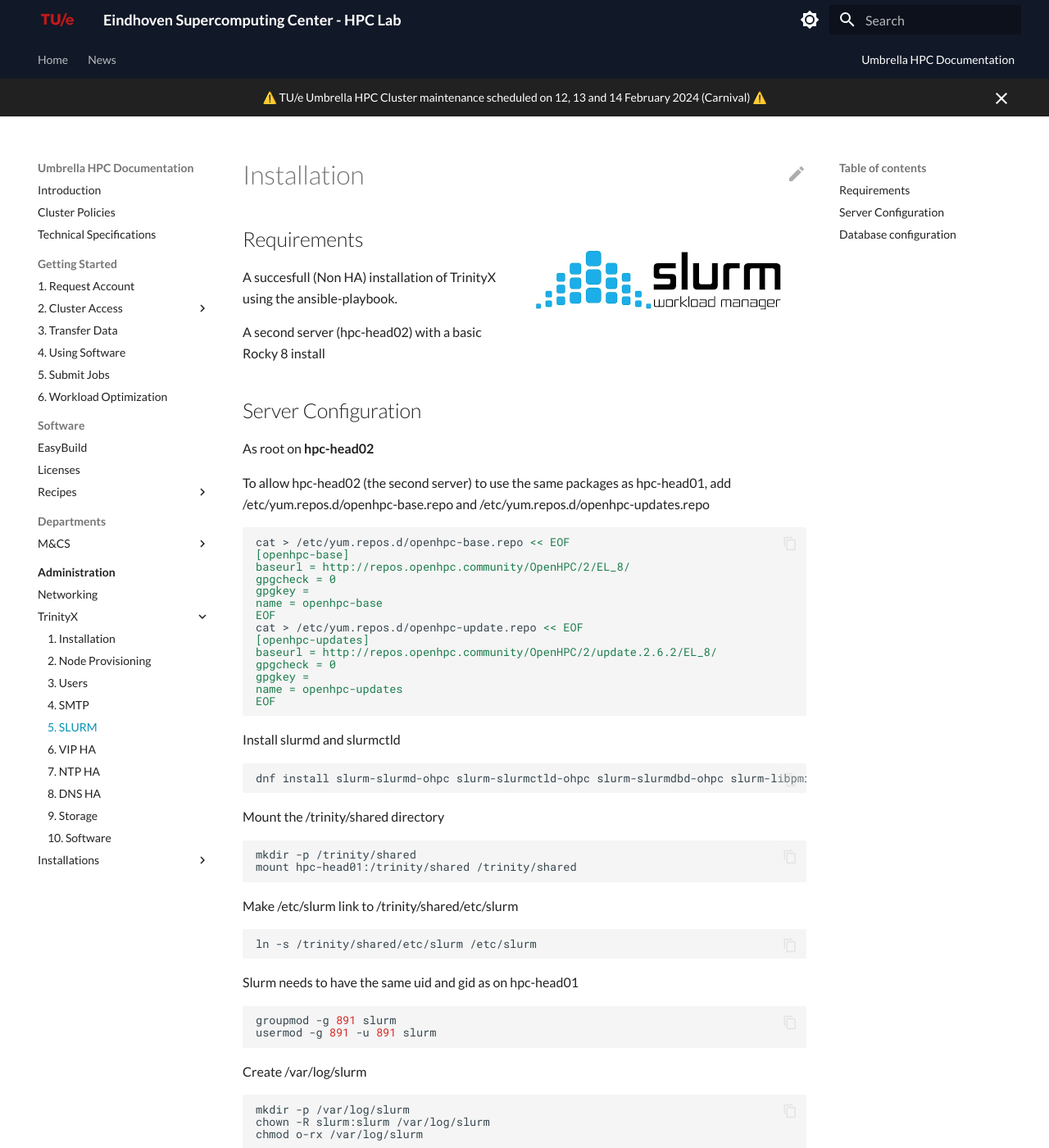
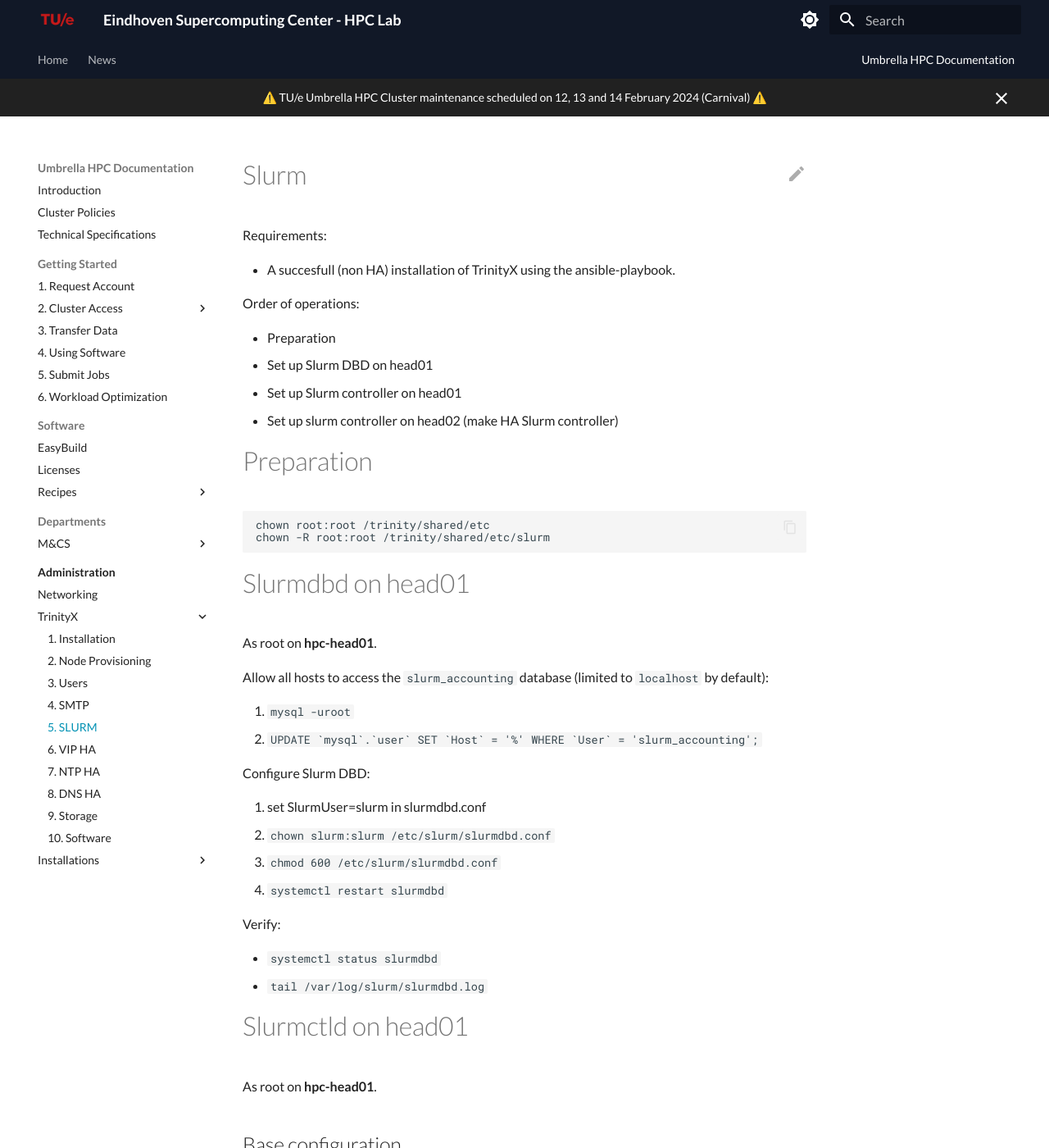
Before and after one commit to gferhpc/supercomputing.tue.nl, an MkDocs documentation site: the page built from pages/documentation/administration/trinityx/slurm.md, in a window 1280 px wide and 1400 px high. Shown: the whole window at 82% size. Built offline with MkDocs 1.6.1 and Material for MkDocs 9.7.7, drawn with Linux system fonts in a browser that asks for light colours; some of the changed text lies outside the part shown.

Commit message:
trix: slurm: add slurm DBD installation instructions

````diff
--- a/pages/documentation/administration/trinityx/slurm.md
+++ b/pages/documentation/administration/trinityx/slurm.md
@@ -1,16 +1,74 @@
-# Installation
+# Slurm
 
-![SLURM Logo](slurm.png){ align=right heigth="100" }
+Requirements:
+
+* A succesfull (non HA) installation of TrinityX using the ansible-playbook.
+
+Order of operations:
+
+* Preparation
+* Set up Slurm DBD on head01
+* Set up Slurm controller on head01
+* Set up slurm controller on head02 (make HA Slurm controller)
+
+# Preparation
+
+```shell
+chown root:root /trinity/shared/etc
+chown -R root:root /trinity/shared/etc/slurm
+```
+
+# Slurmdbd on head01
+
+As root on **hpc-head01**.
+
+Allow all hosts to access the `slurm_accounting` database (limited to `localhost` by default):
+
+1. `mysql -uroot`
+2. ```UPDATE `mysql`.`user` SET `Host` = '%' WHERE `User` = 'slurm_accounting';```
+
+Configure Slurm DBD:
+
+1. set SlurmUser=slurm in slurmdbd.conf
+2. `chown slurm:slurm /etc/slurm/slurmdbd.conf`
+3. `chmod 600 /etc/slurm/slurmdbd.conf`
+4. `systemctl restart slurmdbd`
+
+Verify:
+
+* `systemctl status slurmdbd`
+* `tail /var/log/slurm/slurmdbd.log`
+
+# Slurmctld on head01
+
+As root on **hpc-head01**.
+
+## Base configuration
+
+As root on **hpc-head01**.
+
+## Testing
+
+## gres.conf
+
+OpenHPC's Slurm is compiled without NVML support, so GPUs must be configured manually.  This can be done as follows:
+
+```shell
+cd /etc/slurm
+F=gres-$(hostname).conf
+echo "Include $F" >> gres.conf
+./generate-gpu-gres.py > $F
+```
+
+# Slurmctld on head02
 
 ## Requirements
 
-A succesfull (Non HA) installation of TrinityX using the ansible-playbook.
-
 A second server (hpc-head02) with a basic Rocky 8 install
 
-## Server Configuration
+## Configuring 2nd controller (HA)
 
-As root on **hpc-head02**
+As root on **hpc-head02**.
 
 To allow hpc-head02 (the second server) to use the same packages as hpc-head01, add /etc/yum.repos.d/openhpc-base.repo and /etc/yum.repos.d/openhpc-updates.repo
 ```shell
@@ -79,14 +137,24 @@
 systemctl enable munge --now
 ```
 
-## Database configuration
-
-Allow all hosts to access the slurm_accounting database (limited to `localhost` by default)
+### Verifying/fixing base installation
 
 ```shell
-hpc-head01# mysql -uroot
+/trinity/local/sbin/trix-config-manager pdsh-genders get-manager      # should return "TrinityX"
+/trinity/local/sbin/trix-config-manager slurm-nodes get-manager       # should return "None"
+/trinity/local/sbin/trix-config-manager slurm-partitions get-manager  # should return "None"
 ```
 
-```mysql
-UPDATE `mysql`.`user` SET `Host` = '%' WHERE `User` = 'slurm_accounting';
+```shell
+sinfo -N
 ```
+
+```shell
+chown root:root /trinity/shared/var/spool
+chown -R slurm:slurm /trinity/shared/var/spool/slurm
+```
+
+* On both head nodes: verify munged is running
+* On both head nodes: check munged log for strange things.
+* On both head nodes: verify slurmctld is running.
+* On both head nodes: check slurmctld log for strange things.
````
Also changed, not shown: pages/documentation/administration/trinityx/slurm.png (deleted).
